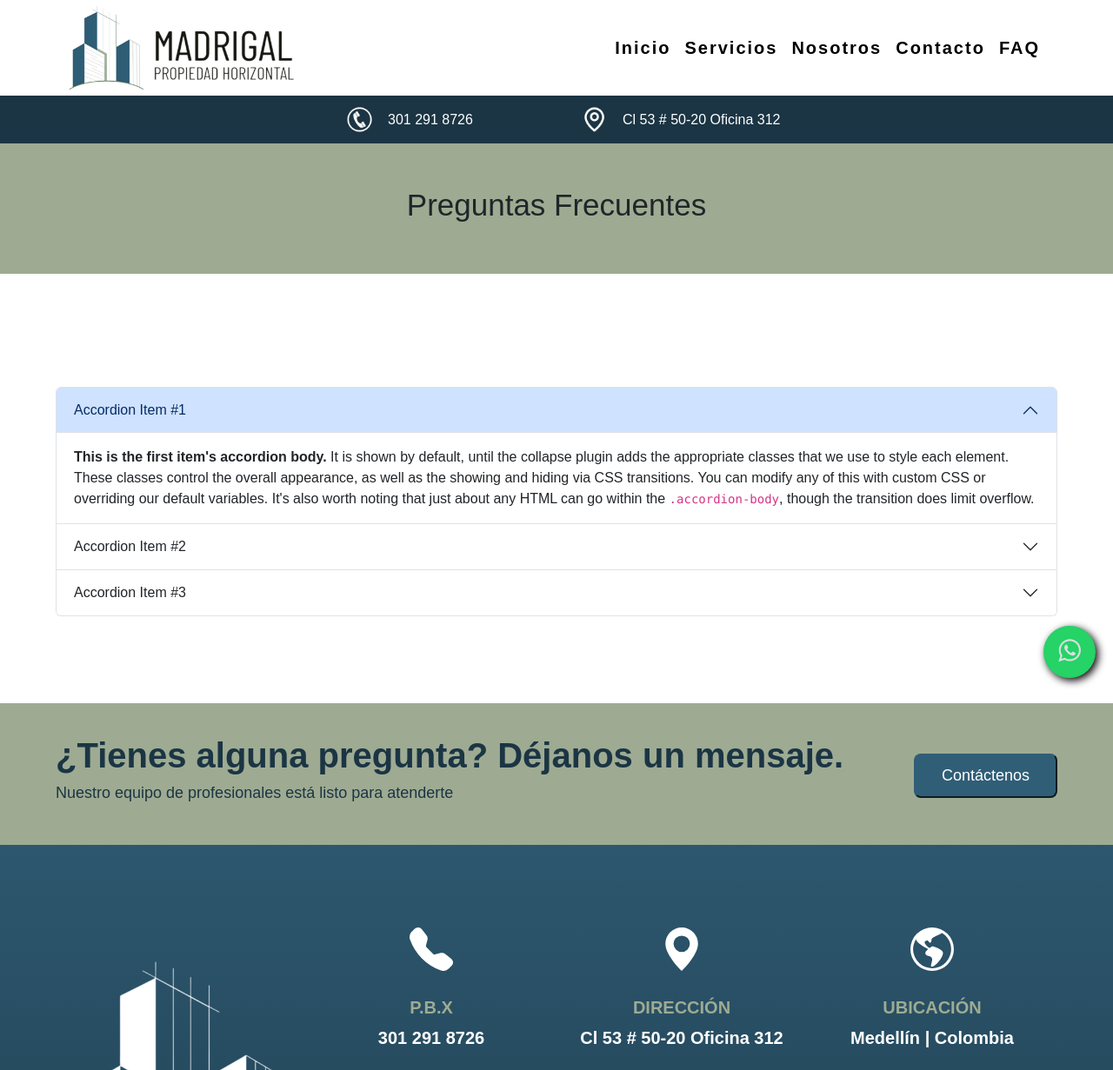
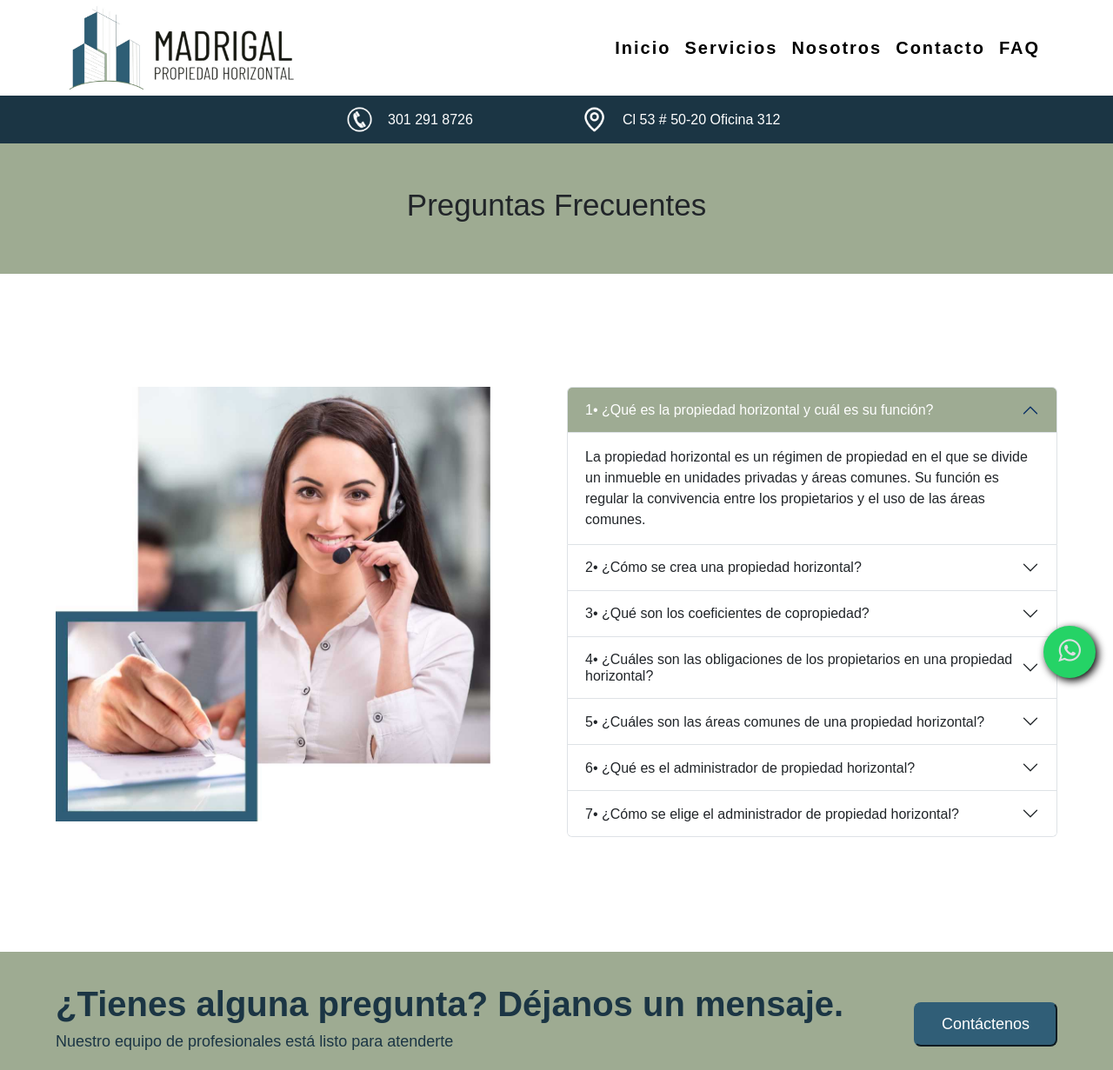
Before and after one commit to ufowebco/proyecto1, a plain HTML site: page pages/faq.html in a window 1280 px wide. Shown: the top 1231 px of the page at 87% size. Drawn offline with nearby package versions, Linux system fonts and the light colour scheme.

Commit message:
ABRIL 9 - 5
ORGANIZANDO FAQ CON BOOSTRAP

```diff
--- a/pages/faq.html
+++ b/pages/faq.html
@@ -61,44 +61,97 @@
             <h1>Preguntas Frecuentes</h1>
         </div>
     <!-- BANNER TITULOS -->
-        <div class="accordion" id="accordionExample">
+        <section class="caja-faq row">
+            <div class="col-sm-12 col-md-6 col-lg-6">
+                <img src="../images/imagenes/imagen-madrigalph-11.jpg" alt="">
+            </div>
+            <div class="col-sm-12 col-md-6 col-lg-6 accordion" id="accordionExample">
                 <div class="accordion-item">
                     <h2 class="accordion-header">
                     <button class="accordion-button" type="button" data-bs-toggle="collapse" data-bs-target="#collapseOne" aria-expanded="true" aria-controls="collapseOne">
-                Accordion Item #1
+                        1• ¿Qué es la propiedad horizontal y cuál es su función?
                     </button>
                     </h2>
                     <div id="collapseOne" class="accordion-collapse collapse show" data-bs-parent="#accordionExample">
                         <div class="accordion-body">
-                <strong>This is the first item's accordion body.</strong> It is shown by default, until the collapse plugin adds the appropriate classes that we use to style each element. These classes control the overall appearance, as well as the showing and hiding via CSS transitions. You can modify any of this with custom CSS or overriding our default variables. It's also worth noting that just about any HTML can go within the <code>.accordion-body</code>, though the transition does limit overflow.
+                        La propiedad horizontal es un régimen de propiedad en el que se divide un inmueble en unidades privadas y áreas comunes. Su función es regular la convivencia entre los propietarios y el uso de las áreas comunes.
                         </div>
                     </div>
                 </div>
                 <div class="accordion-item">
                     <h2 class="accordion-header">
                     <button class="accordion-button collapsed" type="button" data-bs-toggle="collapse" data-bs-target="#collapseTwo" aria-expanded="false" aria-controls="collapseTwo">
-                Accordion Item #2
+                        2• ¿Cómo se crea una propiedad horizontal?
                     </button>
                     </h2>
                     <div id="collapseTwo" class="accordion-collapse collapse" data-bs-parent="#accordionExample">
                         <div class="accordion-body">
-                <strong>This is the second item's accordion body.</strong> It is hidden by default, until the collapse plugin adds the appropriate classes that we use to style each element. These classes control the overall appearance, as well as the showing and hiding via CSS transitions. You can modify any of this with custom CSS or overriding our default variables. It's also worth noting that just about any HTML can go within the <code>.accordion-body</code>, though the transition does limit overflow.
+                            La propiedad horizontal se crea mediante la escritura pública de constitución y reglamento de propiedad horizontal, la cual debe ser inscrita en la oficina de registro de instrumentos públicos.
                         </div>
                     </div>
                 </div>
                 <div class="accordion-item">
                     <h2 class="accordion-header">
                     <button class="accordion-button collapsed" type="button" data-bs-toggle="collapse" data-bs-target="#collapseThree" aria-expanded="false" aria-controls="collapseThree">
-                Accordion Item #3
+                        3• ¿Qué son los coeficientes de copropiedad?
                     </button>
                     </h2>
                     <div id="collapseThree" class="accordion-collapse collapse" data-bs-parent="#accordionExample">
                         <div class="accordion-body">
-                <strong>This is the third item's accordion body.</strong> It is hidden by default, until the collapse plugin adds the appropriate classes that we use to style each element. These classes control the overall appearance, as well as the showing and hiding via CSS transitions. You can modify any of this with custom CSS or overriding our default variables. It's also worth noting that just about any HTML can go within the <code>.accordion-body</code>, though the transition does limit overflow.
+                            Los coeficientes de copropiedad son la medida de la participación de cada unidad privada en los gastos comunes y el valor de las áreas comunes. Se calculan de acuerdo con el tamaño y la ubicación de cada unidad.
+                        </div>
+                    </div>
+                </div>
+                <div class="accordion-item">
+                    <h2 class="accordion-header">
+                    <button class="accordion-button collapsed" type="button" data-bs-toggle="collapse" data-bs-target="#collapseFour" aria-expanded="false" aria-controls="collapseFour">
+                        4• ¿Cuáles son las obligaciones de los propietarios en una propiedad horizontal?
+                    </button>
+                    </h2>
+                    <div id="collapseFour" class="accordion-collapse collapse" data-bs-parent="#accordionExample">
+                        <div class="accordion-body">
+                            Los propietarios deben cumplir con el pago de los gastos comunes, mantener en buen estado su unidad privada y respetar el reglamento de propiedad horizontal.
+                        </div>
+                    </div>
+                </div>
+                <div class="accordion-item">
+                    <h2 class="accordion-header">
+                    <button class="accordion-button collapsed" type="button" data-bs-toggle="collapse" data-bs-target="#collapseFive" aria-expanded="false" aria-controls="collapseFive">
+                        5• ¿Cuáles son las áreas comunes de una propiedad horizontal?
+                    </button>
+                    </h2>
+                    <div id="collapseFive" class="accordion-collapse collapse" data-bs-parent="#accordionExample">
+                        <div class="accordion-body">
+                            Las áreas comunes pueden incluir la entrada, pasillos, escaleras, parqueaderos, áreas verdes, piscina, entre otros.
+                        </div>
+                    </div>
+                </div>
+                <div class="accordion-item">
+                    <h2 class="accordion-header">
+                    <button class="accordion-button collapsed" type="button" data-bs-toggle="collapse" data-bs-target="#collapseSix" aria-expanded="false" aria-controls="collapseSix">
+                        6• ¿Qué es el administrador de propiedad horizontal?
+                    </button>
+                    </h2>
+                    <div id="collapseSix" class="accordion-collapse collapse" data-bs-parent="#accordionExample">
+                        <div class="accordion-body">
+                            El administrador de propiedad horizontal es la persona encargada de administrar y gestionar los recursos y servicios de la propiedad horizontal, de acuerdo con el reglamento y las decisiones de la asamblea de propietarios.
+                        </div>
+                    </div>
+                </div>
+                <div class="accordion-item">
+                    <h2 class="accordion-header">
+                    <button class="accordion-button collapsed" type="button" data-bs-toggle="collapse" data-bs-target="#collapseSeven" aria-expanded="false" aria-controls="collapseSeven">
+                        7• ¿Cómo se elige el administrador de propiedad horizontal?
+                    </button>
+                    </h2>
+                    <div id="collapseSeven" class="accordion-collapse collapse" data-bs-parent="#accordionExample">
+                        <div class="accordion-body">
+                            El administrador de propiedad horizontal puede ser elegido por la asamblea de propietarios o contratado por la junta de administración.
                         </div>
                     </div>
                 </div>
             </div>
+        </section>
     </main>
     <!-- FOOTER -->
     <footer>
--- a/scss/parciales/_faq.scss
+++ b/scss/parciales/_faq.scss
@@ -1,3 +1,34 @@
-.accordion{
+.caja-faq{
     padding: 50px 5% 100px 5%;
+
+    img{
+        width: 300px;
+        margin-bottom: 50px;
+    }
+
+    .accordion-button:not(.collapsed){
+        background-color: #9EAB93;
+        color: white;
+    }
 }
+
+
+@media(min-width:768px){
+
+    .caja-faq{
+
+        img{
+            width: 350px;
+        }
+    }
+}
+
+@media(min-width:1080px){
+
+    .caja-faq{
+
+        img{
+            width: 500px;
+        }
+    }
+}
```
Also changed, not shown: scss/estilos.css, 1 other file. Lines whose indentation alone changed are shown as unchanged.
